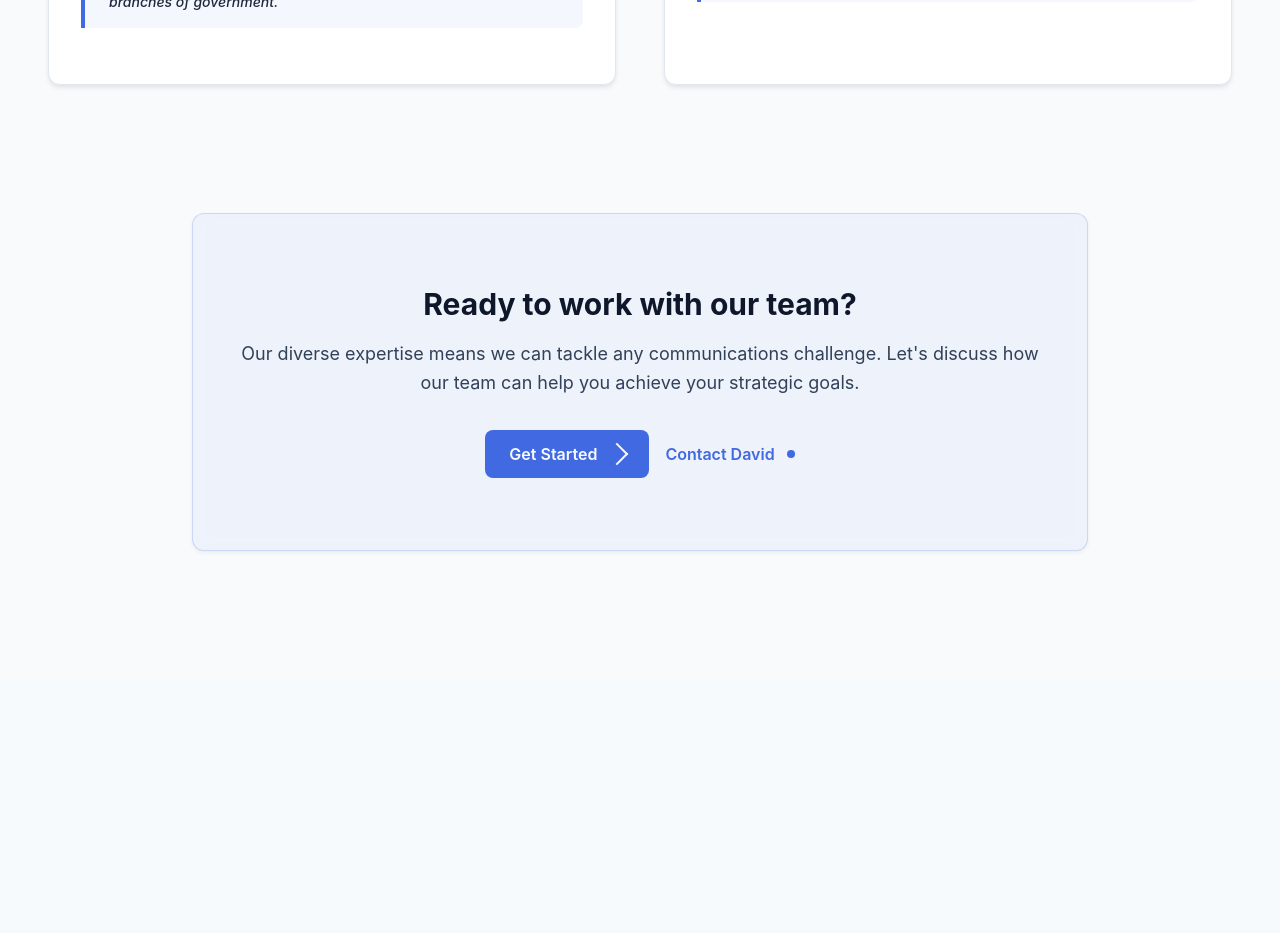
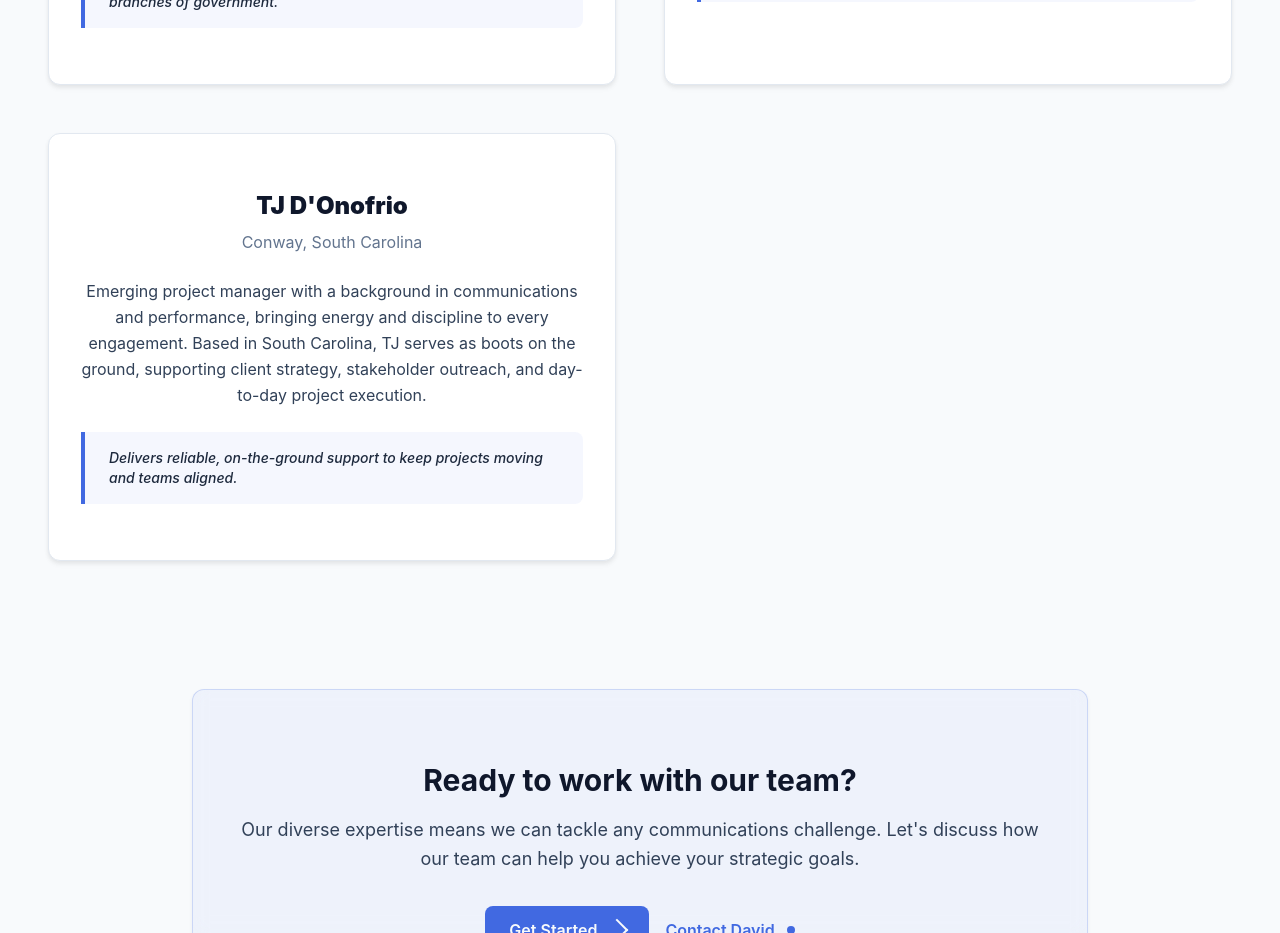
Before and after one commit to ddonofrio03/TCG26, a Next.js app: page /our-team in a window 1280 px wide. Shown: the part 2040-2973 px from the top of the page. Before the commit the page ends 2719 px from the top, so only its background shows below. Built offline with nearby package versions, Linux system fonts and the light colour scheme; no server answers.

Commit message:
Add team member TJ D'Onofrio to TeamSection (#9)

```diff
--- a/components/TeamSection.tsx
+++ b/components/TeamSection.tsx
@@ -42,6 +42,14 @@ const teamMembers = [
     location: "Sacramento, California",
     bio: "AI Engineer with Masters in Dynamical Neuroscience from UC Santa Barbara. Founded multiple tech companies including FurnishEureka.com, Research Radar, and Magic Mirror. Bridges the gap between emerging technology and practical communications applications.",
     highlight: "Brings cutting-edge AI and data center expertise to modern advocacy challenges."
+  },
+   {
+    id: "tj-donofrio",
+    name: "TJ D'Onofrio",
+    // title: "Project Manager",
+    location: "Conway, South Carolina",
+    bio: "Emerging project manager with a background in communications and performance, bringing energy and discipline to every engagement. Based in South Carolina, TJ serves as boots on the ground, supporting client strategy, stakeholder outreach, and day-to-day project execution.",
+    highlight: "Delivers reliable, on-the-ground support to keep projects moving and teams aligned."
   }
 ]
 
```
